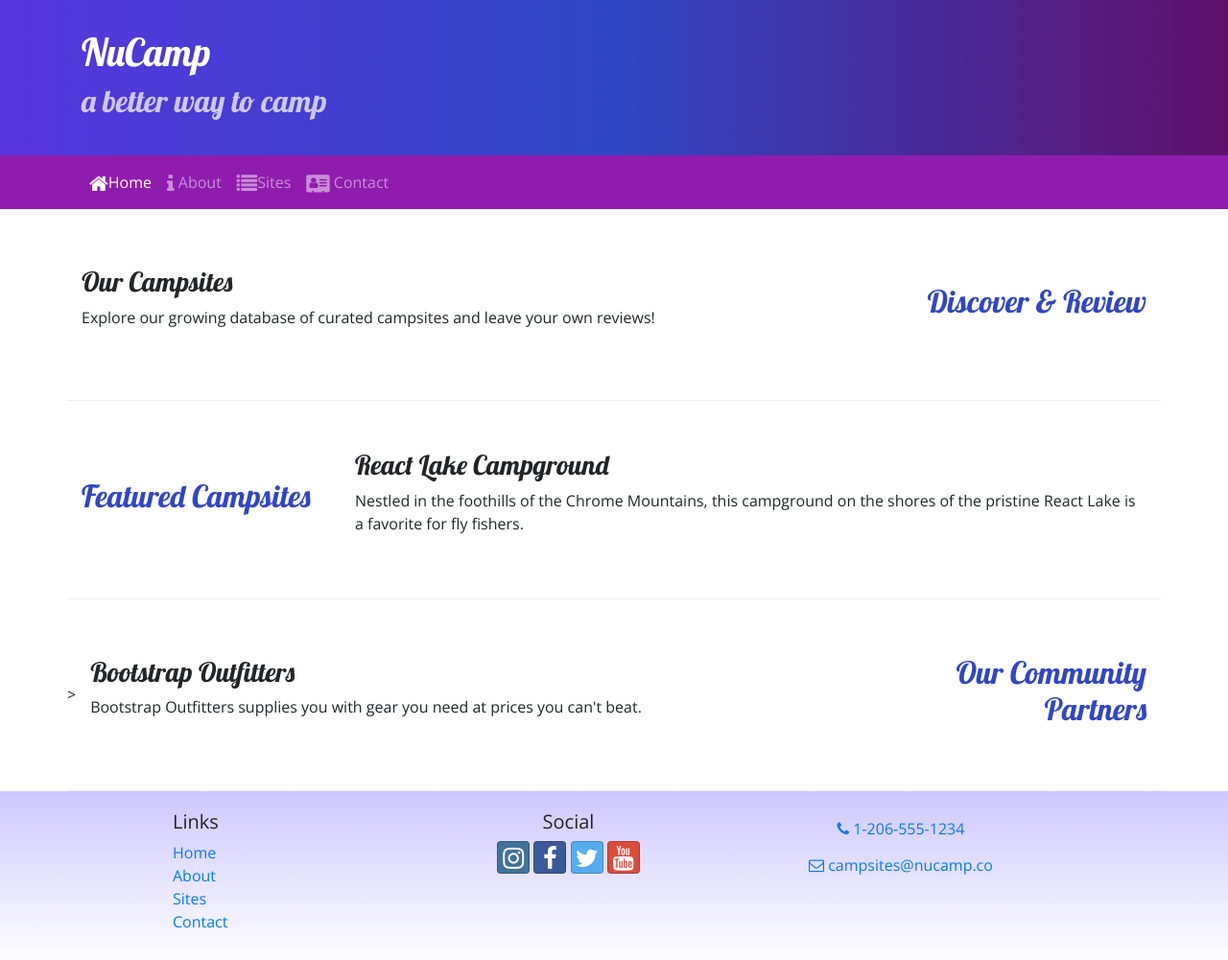
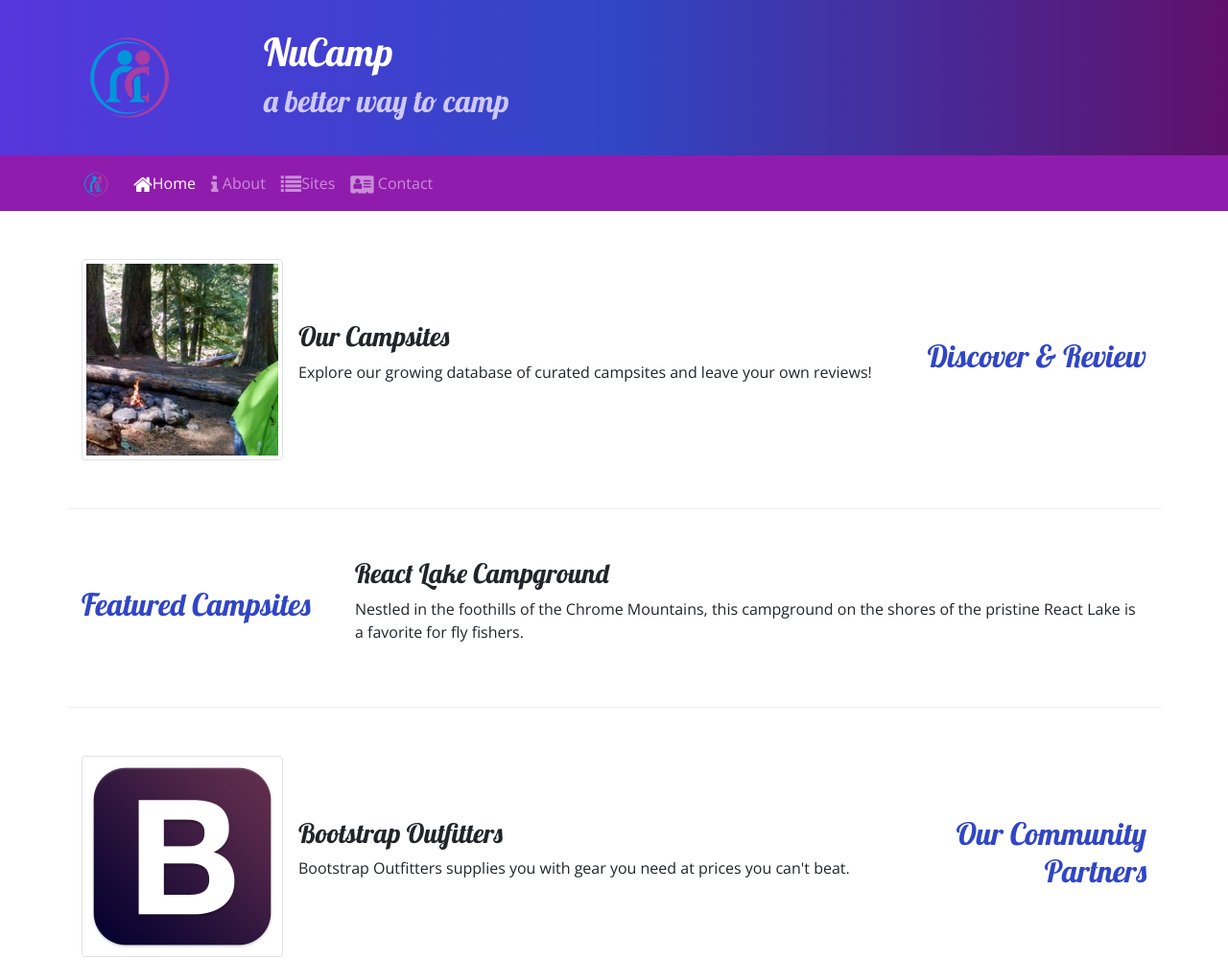
Before and after one commit to beckycb78/nucampsite, a website: page index.html in a window 1280 px wide. Shown: the top 1001 px of the page at 96% size. Drawn offline with nearby package versions, Linux system fonts and the light colour scheme.

Commit message:
Images and Media

```diff
--- a/index.html
+++ b/index.html
@@ -22,6 +22,9 @@
     <header class="jumbotron jumbotron-fluid">
         <div class="container">
             <div class="row">
+                <div class="col-4 col-sm-3 col-md-2 align-self-center">
+                    <img src="img/logo.png" class="img-fluid" />
+                 </div>
                 <div class="col">
                     <h1>NuCamp</h1>
                     <h2>a better way to camp</h2>
@@ -32,7 +35,8 @@
 
     <nav class="navbar navbar-expand-sm navbar-dark sticky-top">
         <div class="container">
-            <button class="navbar-toggler ml-auto" type="button" data-toggle="collapse" data-target="#nucampNavbar">
+            <a class="navbar-brand" href="#"><img src="img/logo.png" height="30" width="30" /></a>
+            <button class="navbar-toggler" type="button" data-toggle="collapse" data-target="#nucampNavbar">
                 <span class="navbar-toggler-icon"></span>
             </button>
             <div class="collapse navbar-collapse" id="nucampNavbar">
@@ -52,8 +56,13 @@
                 <h2 class="text-sm-right">Discover & Review</h2>
             </div>
             <div class="col">
-                <h3>Our Campsites</h3>
-                <p class="d-none d-sm-block">Explore our growing database of curated campsites and leave your own reviews!</p>
+                <div class="media">
+                    <img class="d-flex mr-3 img-thumbnail" src="img/breadcrumb-trail-thumb.jpg" alt="Breadcrumb Trail" />
+                    <div class="media-body align-self-center">
+                        <h3>Our Campsites</h3>
+                        <p class="d-none d-sm-block">Explore our growing database of curated campsites and leave your own reviews!</p>
+                    </div>
+                </div>
             </div>
         </div>
 
@@ -66,13 +75,19 @@
                 <p class="d-none d-sm-block">Nestled in the foothills of the Chrome Mountains, this campground on the shores of the pristine React Lake is a favorite for fly fishers.</p>
             </div>
         </div>
+
         <div class="row row-content align-items-center">
             <div class="col-sm-4 order-sm-last col-md-3">
                 <h2 class="text-sm-right">Our Community Partners</h2>
-            </div>>
+            </div>
             <div class="col">
-                <h3>Bootstrap Outfitters</h3>
-                <p class="d-none d-sm-block">Bootstrap Outfitters supplies you with gear you need at prices you can't beat.</p>
+                <div class="media">
+                    <img class="d-flex mr-3 img-thumbnail" src="img/bootstrap-thumb.png" alt="Bootstrap Outfitters" />
+                    <div class="media-body align-self-center">
+                        <h3>Bootstrap Outfitters</h3>
+                        <p class="d-none d-sm-block">Bootstrap Outfitters supplies you with gear you need at prices you can't beat.</p>
+                    </div>
+                </div>
             </div>
         </div>
 
```
Also changed, not shown: aboutus.html (+5 -1 lines), contactus.html (+5 -1 lines), img/bootstrap-thumb.png (added), img/breadcrumb-trail-thumb.jpg (added), img/breadcrumb-trail.jpg (added), img/chrome-river-thumb.jpg (added), img/chrome-river.jpg (added), img/logo.png (added), img/react-lake-thumb.jpg (added), img/react-lake.jpg (added).
